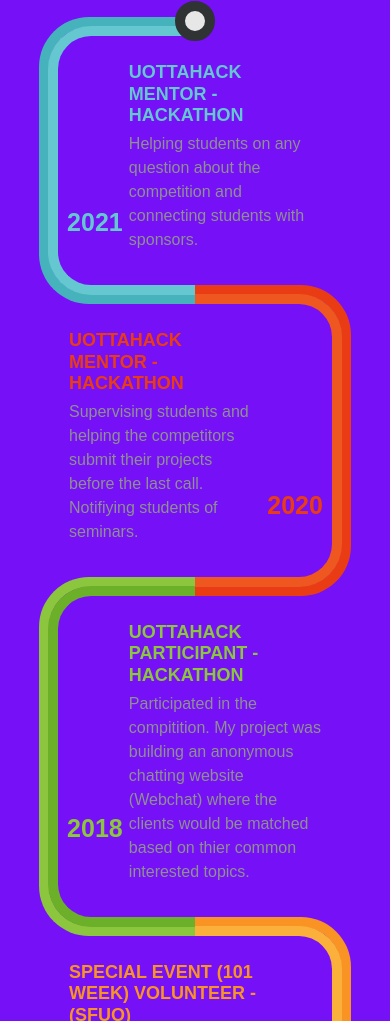
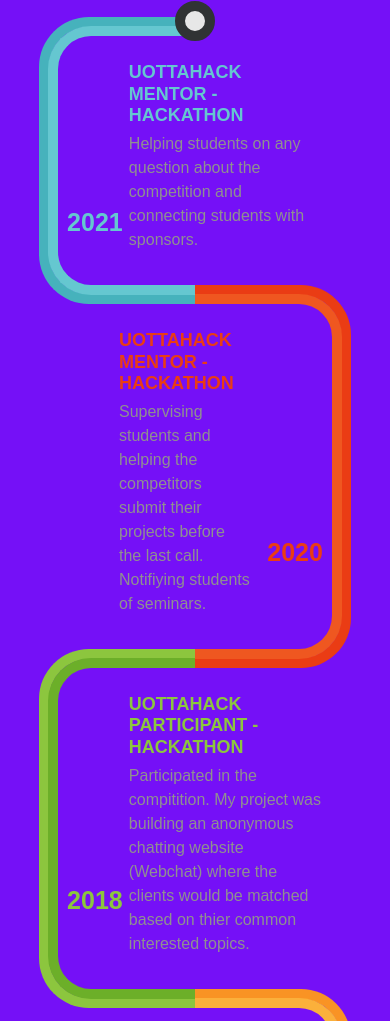
Before and after one commit to dalgama/dalgama.github.io, a plain HTML site: page index.html in a window 390 px wide. Shown: the part 7864-8885 px from the top of the page. Drawn offline with nearby package versions, Linux system fonts and the light colour scheme.

Commit message:
Fixed mobile display of the Rewards and Vol Alignment

```diff
--- a/css/style.css
+++ b/css/style.css
@@ -73,6 +73,11 @@ footer {
   }
   .main {
 		padding-top: 45px;
+	}
+	.main-timeline .timeline:nth-child(even) .content {
+		float: left;
+		margin-right: 0px;
+		margin-left: 10px;
 	}
 }
 
@@ -774,7 +779,8 @@ img.prog-img {
 
 .main-timeline .timeline:nth-child(even) .content {
   float: left;
-  margin-left: 20px;                                      /* Mine */
+  padding-right: 70px;                                    /* Mine */
+  margin-left: 70px;                                      /* Mine */
 }
 
 .main-timeline .timeline:nth-child(even) .timeline-year {
```
